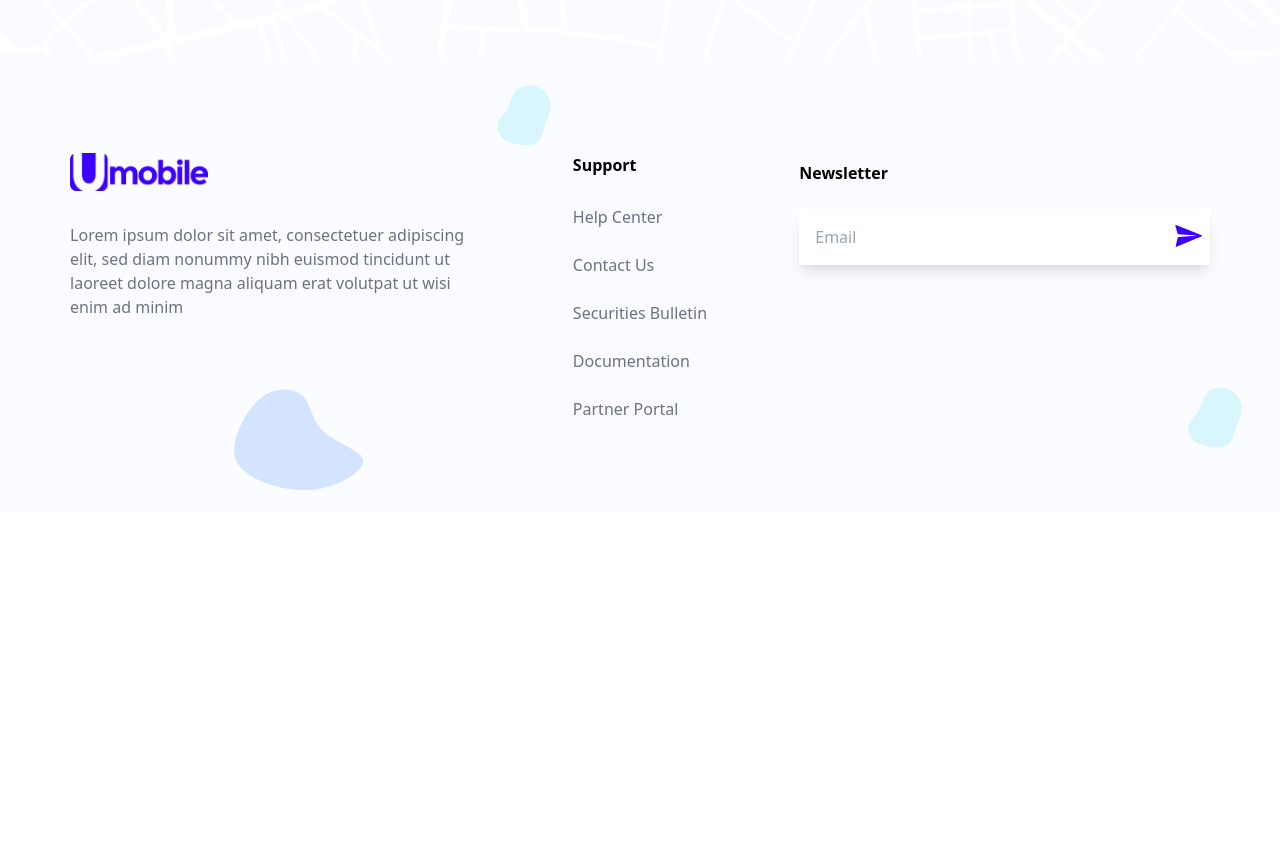
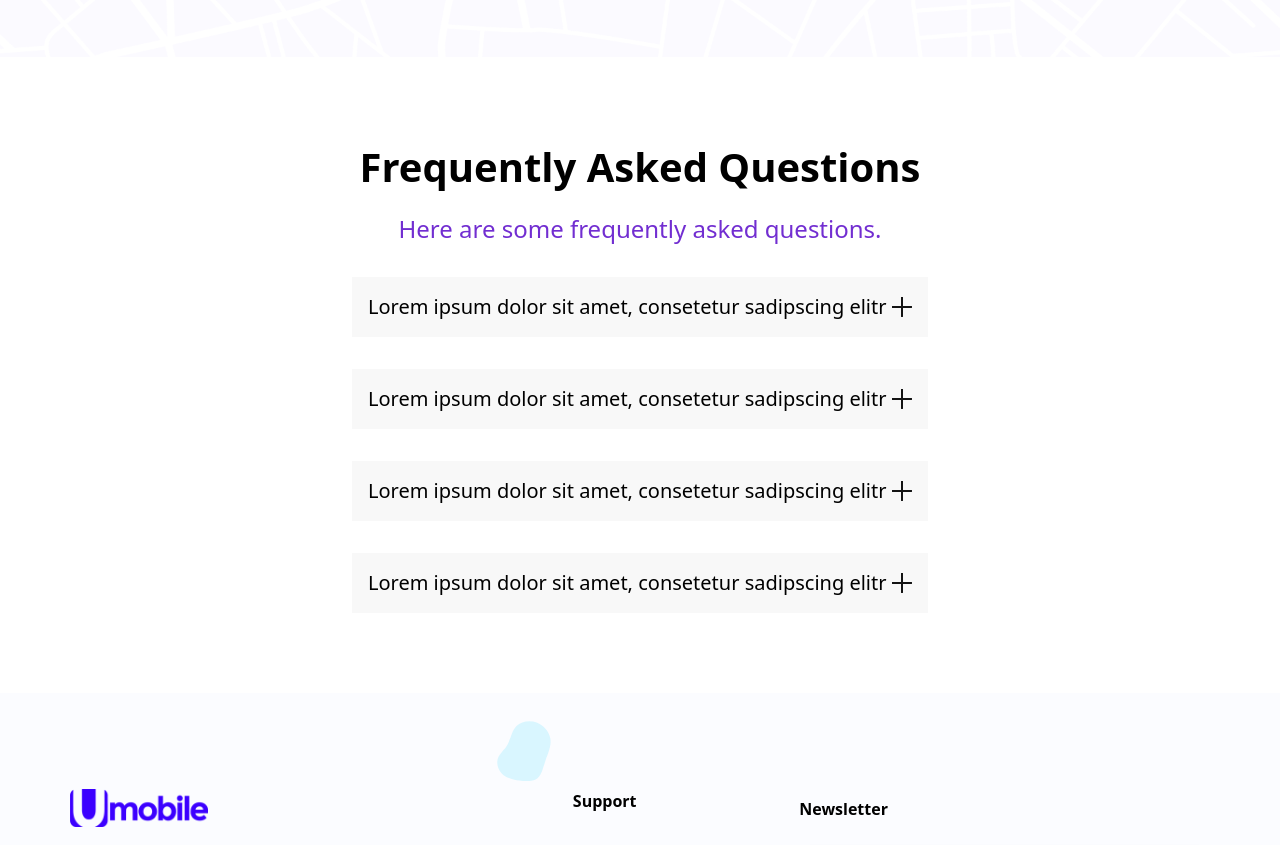
Before and after one commit to musajoshua/umobile, a React (Create React App) app: page /rider in a window 1280 px wide. Shown: the part 2537-3382 px from the top of the page. Before the commit the page ends 3050 px from the top, so only its background shows below. Built offline with nearby package versions, Linux system fonts and the light colour scheme.

Commit message:
feat: add faq

```diff
--- /dev/null
+++ b/src/components/FAQ.jsx
@@ -0,0 +1,49 @@
+import React, { useState } from "react";
+
+function FAQ({ question, answer }) {
+  const [open, isOpen] = useState(false);
+  return (
+    <section className="w-full lg:w-1/2 md:mx-auto bg-cultured cursor-pointer p-2 md:p-4 my-2 md:my-4">
+      <div
+        className="flex justify-between items-center"
+        onClick={() => isOpen((prev) => !prev)}
+      >
+        <p className="text-xs md:text-xl font-normal">{question}</p>
+        <svg
+          xmlns="http://www.w3.org/2000/svg"
+          width="19.98"
+          height="19.98"
+          viewBox="0 0 19.98 19.98"
+        >
+          <g
+            id="Group_7073"
+            dataName="Group 7073"
+            transform="translate(-1072.482 0.457)"
+          >
+            <path
+              id="Path_13758"
+              data-name="Path 13758"
+              d="M1093.526-.457v19.98"
+              transform="translate(-11.055)"
+              fill="none"
+              stroke="#131313"
+              strokeWidth="2"
+            />
+            <path
+              id="Path_13759"
+              data-name="Path 13759"
+              d="M0,0V19.98"
+              transform="translate(1092.461 9.533) rotate(90)"
+              fill="none"
+              stroke="#131313"
+              strokeWidth="2"
+            />
+          </g>
+        </svg>
+      </div>
+      {open && <p className="text-xs md:text-sm mt-4 font-normal">{answer}</p>}
+    </section>
+  );
+}
+
+export default FAQ;
--- a/src/pages/Driver.jsx
+++ b/src/pages/Driver.jsx
@@ -8,6 +8,7 @@ import PhoneDouble from "./../images/phone_double.png";
 import SignInWithGoogle from "./../images/signin@2x.png";
 import { AppStoreBadge, PlayStoreBadge } from "./../components/Badge";
 import { Card, StepCard } from "./../components/Card";
+import FAQ from "../components/FAQ";
 
 import Input from "../components/Input";
 
@@ -137,6 +138,30 @@ function Driver() {
           </div>
         </div>
       </section>
+      <section className="grid grid-col-1 mx-4 my-6 md:mx-16 md:my-12 py-4">
+        <h1 className="my-8 text-xl md:text-5xl capitalize text-black font-bold text-center">
+          Frequently Asked Questions
+        </h1>
+        <p className="text-center text-xs md:text-2xl mb-4 text-blue-violet">
+          Here are some frequently asked questions.
+        </p>
+        <FAQ
+          question="Lorem ipsum dolor sit amet, consetetur sadipscing elitr"
+          answer="Lorem ipsum dolor sit amet, consetetur sadipscing elitr. Lorem ipsum dolor sit amet, consetetur sadipscing elitr. Lorem ipsum dolor sit amet, consetetur sadipscing elitr. Lorem ipsum dolor sit amet, consetetur sadipscing elitr"
+        />
+        <FAQ
+          question="Lorem ipsum dolor sit amet, consetetur sadipscing elitr"
+          answer="Lorem ipsum dolor sit amet, consetetur sadipscing elitr. Lorem ipsum dolor sit amet, consetetur sadipscing elitr. Lorem ipsum dolor sit amet, consetetur sadipscing elitr. Lorem ipsum dolor sit amet, consetetur sadipscing elitr"
+        />
+        <FAQ
+          question="Lorem ipsum dolor sit amet, consetetur sadipscing elitr"
+          answer="Lorem ipsum dolor sit amet, consetetur sadipscing elitr. Lorem ipsum dolor sit amet, consetetur sadipscing elitr. Lorem ipsum dolor sit amet, consetetur sadipscing elitr. Lorem ipsum dolor sit amet, consetetur sadipscing elitr"
+        />
+        <FAQ
+          question="Lorem ipsum dolor sit amet, consetetur sadipscing elitr"
+          answer="Lorem ipsum dolor sit amet, consetetur sadipscing elitr. Lorem ipsum dolor sit amet, consetetur sadipscing elitr. Lorem ipsum dolor sit amet, consetetur sadipscing elitr. Lorem ipsum dolor sit amet, consetetur sadipscing elitr"
+        />
+      </section>
     </section>
   );
 }
--- a/src/pages/Rider.jsx
+++ b/src/pages/Rider.jsx
@@ -7,6 +7,7 @@ import PhoneRider from "./../images/phone_rider.png";
 import PhoneDouble from "./../images/phone_double.png";
 import { AppStoreBadge, PlayStoreBadge } from "./../components/Badge";
 import { Card, StepCard } from "./../components/Card";
+import FAQ from "../components/FAQ";
 
 function Rider() {
   return (
@@ -109,6 +110,30 @@ function Rider() {
           </p>
         </div>
       </section>
+      <section className="grid grid-col-1 mx-4 my-6 md:mx-16 md:my-12 py-4">
+        <h1 className="my-8 text-xl md:text-5xl capitalize text-black font-bold text-center">
+          Frequently Asked Questions
+        </h1>
+        <p className="text-center text-xs md:text-2xl mb-4 text-blue-violet">
+          Here are some frequently asked questions.
+        </p>
+        <FAQ
+          question="Lorem ipsum dolor sit amet, consetetur sadipscing elitr"
+          answer="Lorem ipsum dolor sit amet, consetetur sadipscing elitr. Lorem ipsum dolor sit amet, consetetur sadipscing elitr. Lorem ipsum dolor sit amet, consetetur sadipscing elitr. Lorem ipsum dolor sit amet, consetetur sadipscing elitr"
+        />
+        <FAQ
+          question="Lorem ipsum dolor sit amet, consetetur sadipscing elitr"
+          answer="Lorem ipsum dolor sit amet, consetetur sadipscing elitr. Lorem ipsum dolor sit amet, consetetur sadipscing elitr. Lorem ipsum dolor sit amet, consetetur sadipscing elitr. Lorem ipsum dolor sit amet, consetetur sadipscing elitr"
+        />
+        <FAQ
+          question="Lorem ipsum dolor sit amet, consetetur sadipscing elitr"
+          answer="Lorem ipsum dolor sit amet, consetetur sadipscing elitr. Lorem ipsum dolor sit amet, consetetur sadipscing elitr. Lorem ipsum dolor sit amet, consetetur sadipscing elitr. Lorem ipsum dolor sit amet, consetetur sadipscing elitr"
+        />
+        <FAQ
+          question="Lorem ipsum dolor sit amet, consetetur sadipscing elitr"
+          answer="Lorem ipsum dolor sit amet, consetetur sadipscing elitr. Lorem ipsum dolor sit amet, consetetur sadipscing elitr. Lorem ipsum dolor sit amet, consetetur sadipscing elitr. Lorem ipsum dolor sit amet, consetetur sadipscing elitr"
+        />
+      </section>
     </section>
   );
 }
--- a/tailwind.config.js
+++ b/tailwind.config.js
@@ -32,6 +32,7 @@ module.exports = {
       },
       colors: {
         "black-transparent": "rgba(0, 0, 0, 0.8)",
+        cultured: "#F8F8F8",
         "electric-ultramarine": "#3C00FF",
         "dark-silver": "#707070",
         "eerie-black": "#17181A",
```
